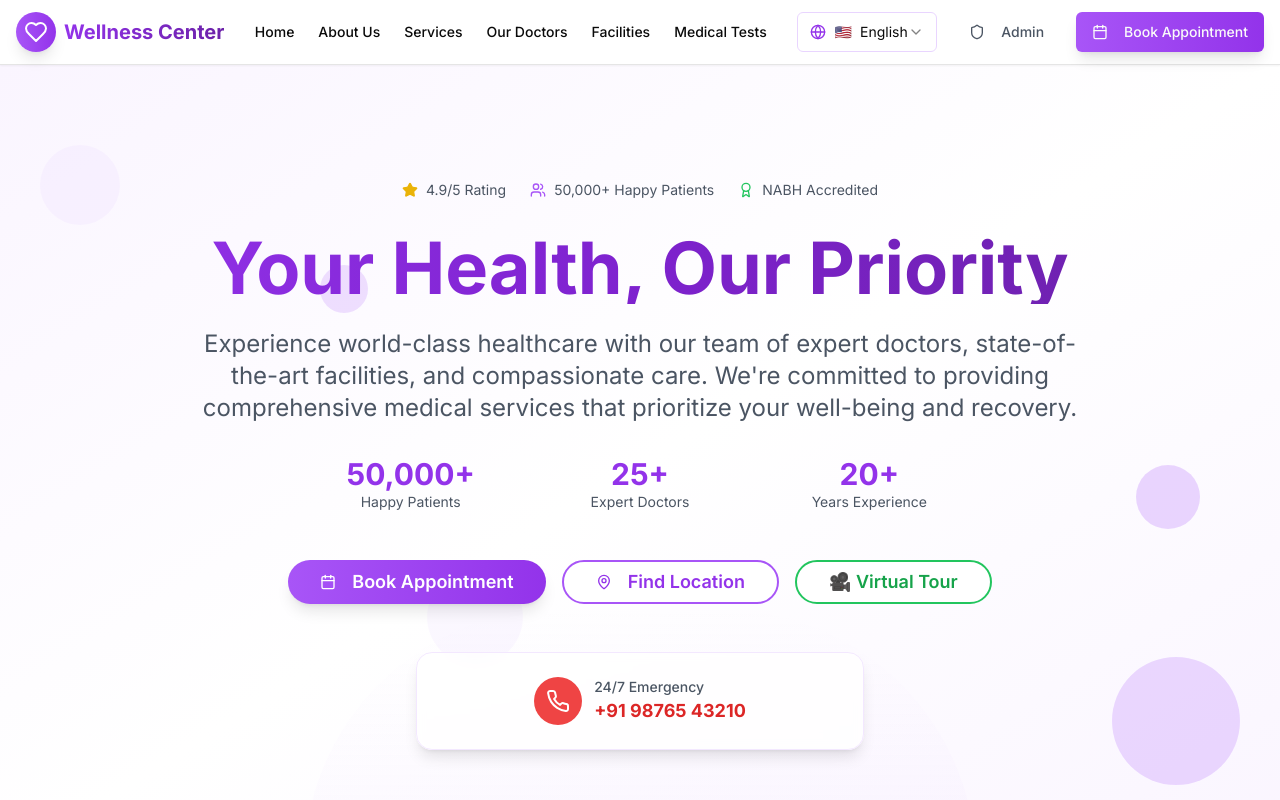
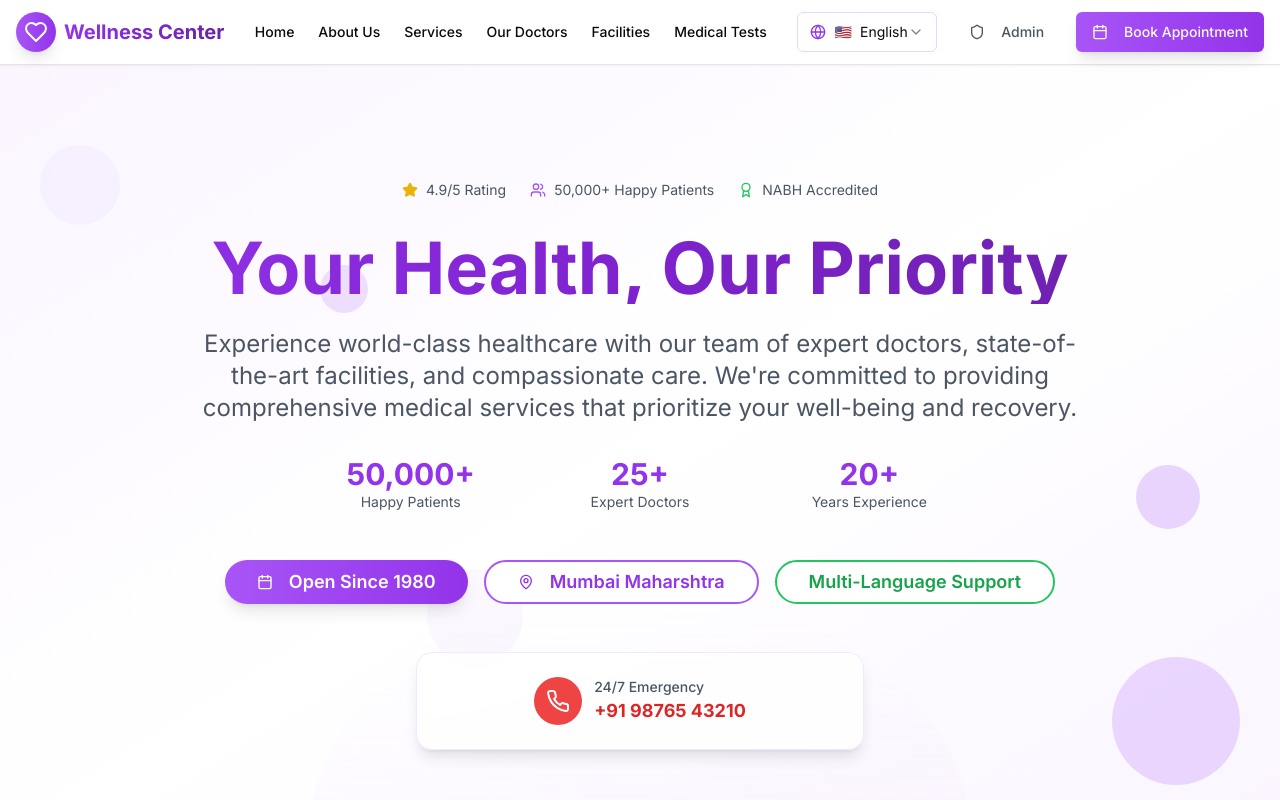
Before and after one commit to Yuraj1247/WELLNESS_CENTER_AIAGENTS_EVERCODE, a Next.js app in the folder frontend/: page /en in a window 1280 px wide. Shown: the top 800 px of the page. Built offline with nearby package versions, Linux system fonts and the light colour scheme.

Commit message:
Update hero.tsx

```diff
--- a/frontend/components/hero.tsx
+++ b/frontend/components/hero.tsx
@@ -73,7 +73,7 @@ export default function Hero({ dict }: HeroProps) {
               className="bg-gradient-to-r from-purple-500 to-purple-600 hover:from-purple-600 hover:to-purple-700 text-white px-8 py-4 text-lg font-semibold rounded-full shadow-lg hover:shadow-xl transition-all duration-300 transform hover:scale-105"
             >
               <Calendar className="h-5 w-5 mr-2" />
-              {dict.hero.cta}
+              Open Since 1980
             </Button>
 
             <Button
@@ -82,7 +82,7 @@ export default function Hero({ dict }: HeroProps) {
               className="border-2 border-purple-500 text-purple-600 hover:bg-purple-50 px-8 py-4 text-lg font-semibold rounded-full transition-all duration-300"
             >
               <MapPin className="h-5 w-5 mr-2" />
-              Find Location
+             Mumbai Maharshtra
             </Button>
 
             <Button
@@ -90,7 +90,7 @@ export default function Hero({ dict }: HeroProps) {
               size="lg"
               className="border-2 border-green-500 text-green-600 hover:bg-green-50 px-8 py-4 text-lg font-semibold rounded-full transition-all duration-300"
             >
-              🎥 Virtual Tour
+              Multi-Language Support
             </Button>
           </div>
 
```
